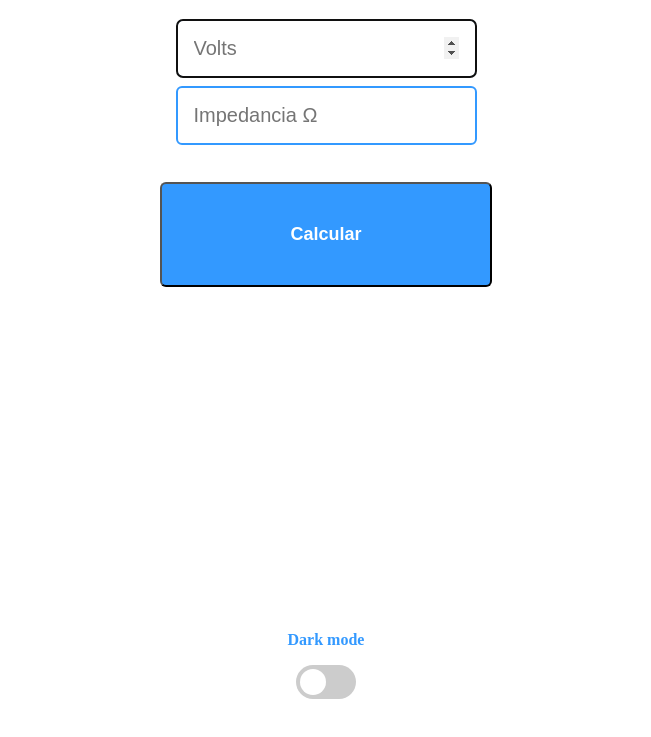
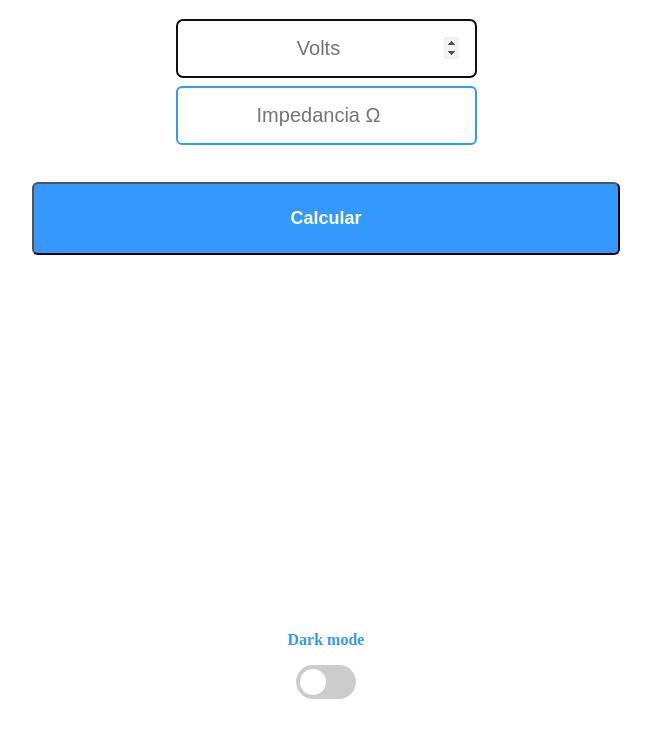
Before and after one commit to 97pedros/ampcalc, a plain HTML site: page code/html/index.html in a window 1280 px wide. Shown: the part 61-798 px from the top of the page, without its empty margins (314-965 px from the left). Drawn offline with Linux system fonts and the light colour scheme.

Commit message:
tamanho do botão corrigido

```diff
--- a/code/css/style.css
+++ b/code/css/style.css
@@ -84,6 +84,7 @@ input:checked + .slider:before
     border-radius: 6px;
     padding: 2vh;
     font-size: 20px;
+    text-align: center;
 }
 
 #dark
@@ -103,10 +104,8 @@ button
     display: inline;
     color: #ffffff;
     background-color: #3399ff;
-    padding-left: 10vw;
-    padding-right: 10vw;
-    padding-top: 5vh;
-    padding-bottom: 5vh;
+    padding-inline: 20vw;
+    padding-block: 3vh;
 }
 
 button:hover
```
